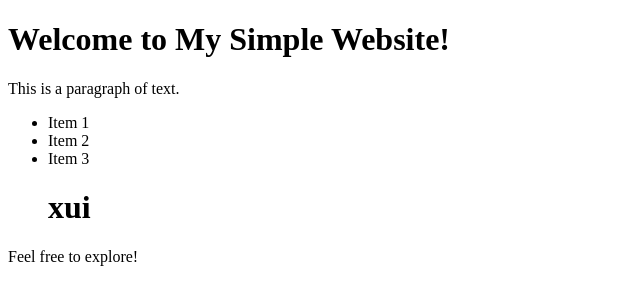
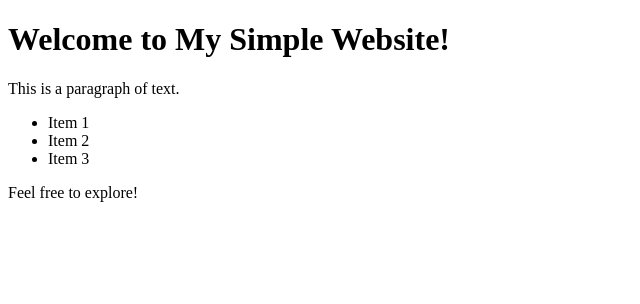
Before and after one commit to foxydasha/vercel_lab, a plain HTML site: page index.html in a window 1280 px wide. Shown: the whole page, without its empty margins (0-640 px from the left). Drawn offline with Linux system fonts and the light colour scheme.

Commit message:
norm commit

```diff
--- a/index.html
+++ b/index.html
@@ -10,7 +10,7 @@
         <li>Item 1</li>
         <li>Item 2</li>
         <li>Item 3</li>
-        <h1>xui</h1>
+
     </ul>
     <p>Feel free to explore!</p>
 </body>
```
